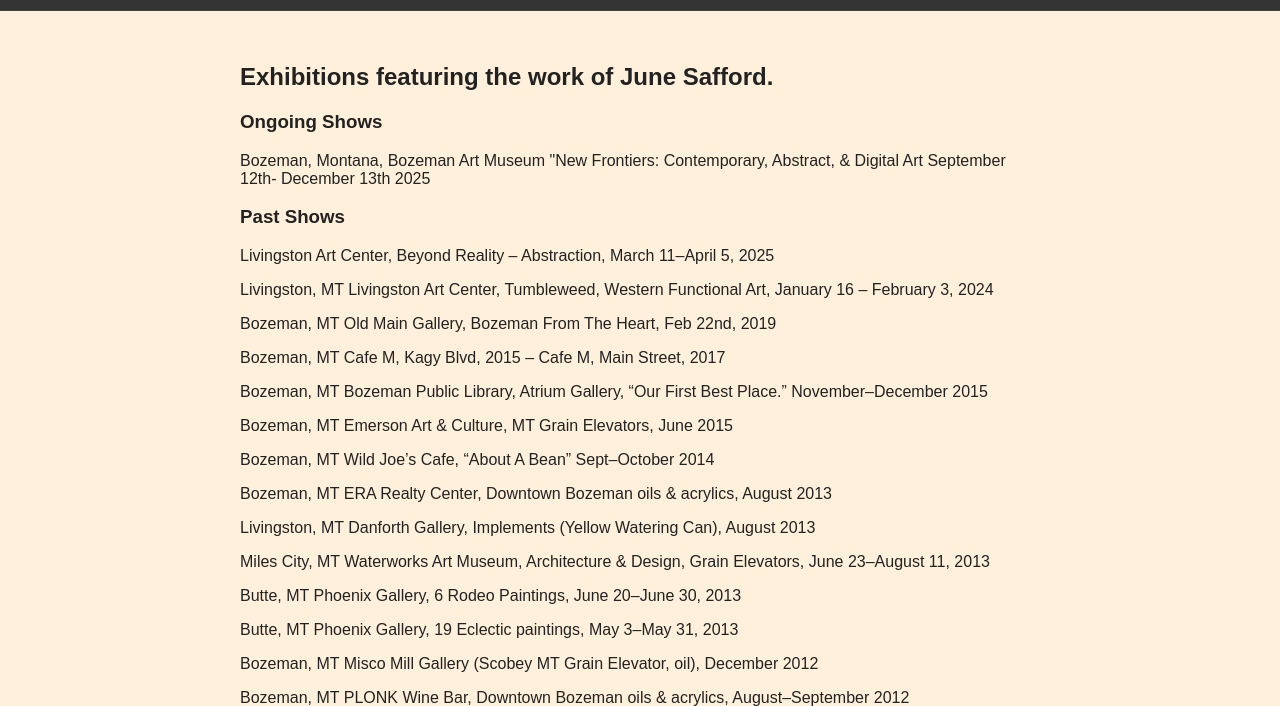
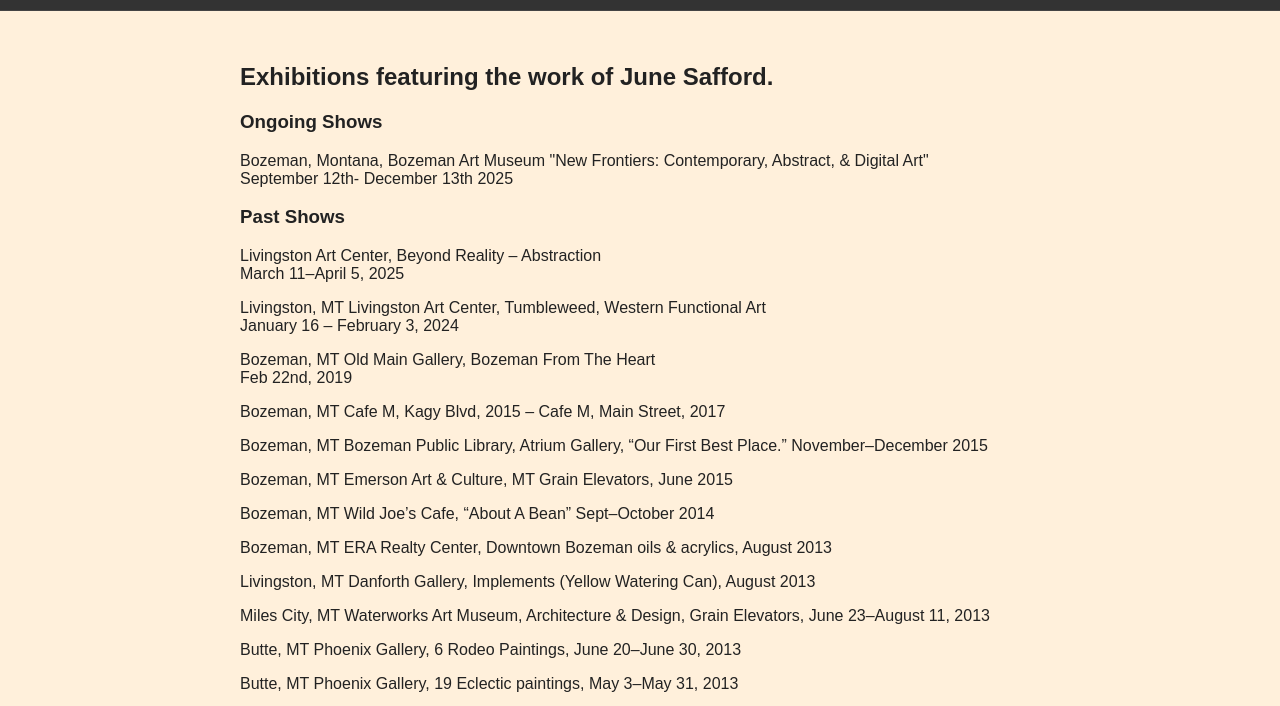
Before and after one commit to phillipcrawford/artist-site, a plain HTML site: page art-shows.html in a window 1280 px wide. Shown: the part 100-806 px from the top of the page. Drawn offline with Linux system fonts and the light colour scheme; a web font is replaced by a local one.

Commit message:
only art shows stuff

```diff
--- a/art-shows.html
+++ b/art-shows.html
@@ -24,11 +24,11 @@
 
         <section class="past-shows">
             <h3>Ongoing Shows</h3>
-            <p>Bozeman, Montana, Bozeman Art Museum "New Frontiers: Contemporary, Abstract, & Digital Art  September 12th- December 13th 2025</p>
+            <p>Bozeman, Montana, Bozeman Art Museum "New Frontiers: Contemporary, Abstract, & Digital Art"<br>September 12th- December 13th 2025</p>
             <h3>Past Shows</h3>
-            <p>Livingston Art Center, Beyond Reality – Abstraction, March 11–April 5, 2025</p>
-            <p>Livingston, MT Livingston Art Center, Tumbleweed, Western Functional Art, January 16 – February 3, 2024</p>
-            <p>Bozeman, MT Old Main Gallery, Bozeman From The Heart, Feb 22nd, 2019</p>
+            <p>Livingston Art Center, Beyond Reality – Abstraction<br> March 11–April 5, 2025</p>
+            <p>Livingston, MT Livingston Art Center, Tumbleweed, Western Functional Art<br> January 16 – February 3, 2024</p>
+            <p>Bozeman, MT Old Main Gallery, Bozeman From The Heart<br> Feb 22nd, 2019</p>
             <p>Bozeman, MT Cafe M, Kagy Blvd, 2015 – Cafe M, Main Street, 2017</p>
             <p>Bozeman, MT Bozeman Public Library, Atrium Gallery, “Our First Best Place.” November–December 2015</p>
             <p>Bozeman, MT Emerson Art & Culture, MT Grain Elevators, June 2015</p>
```
